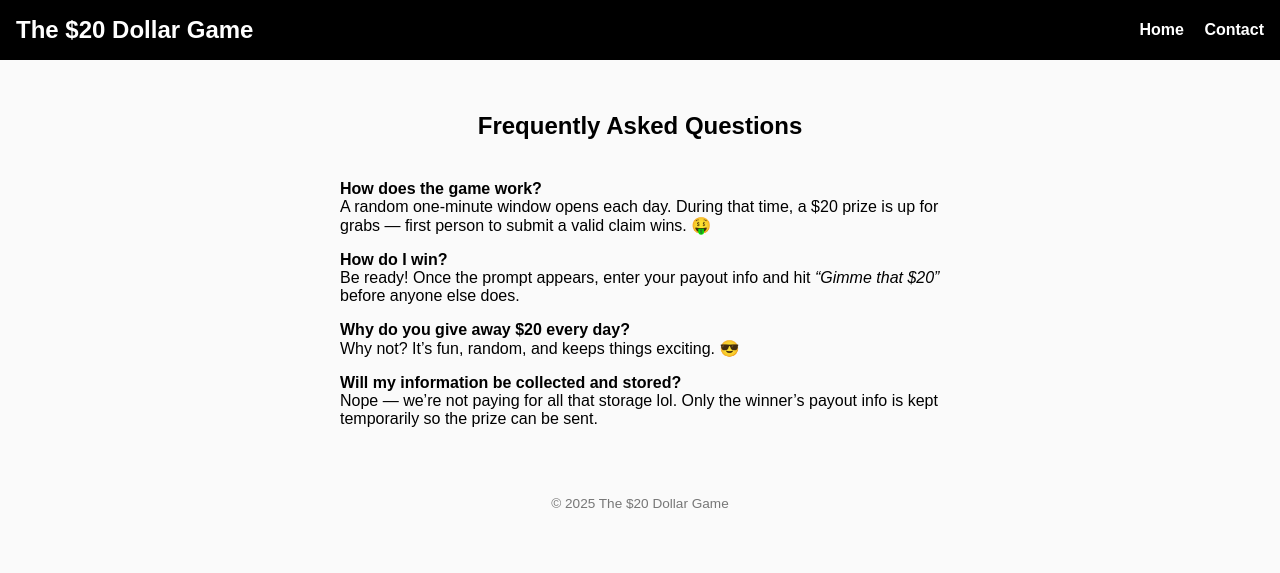
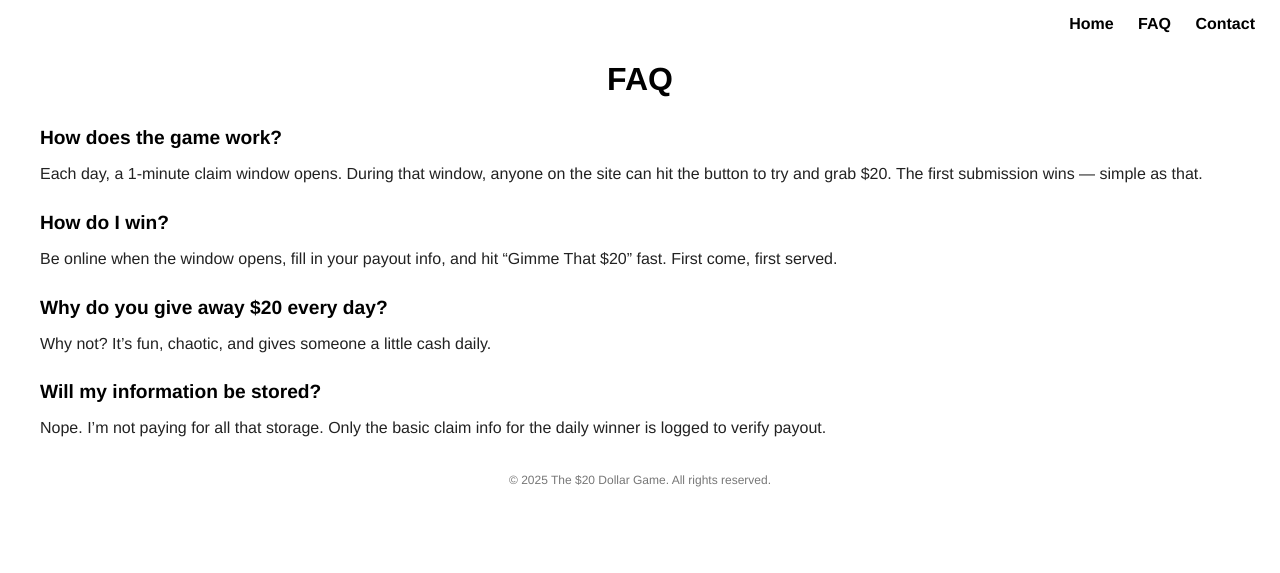
Before and after one commit to millera9806-ui/the20dollargame, a website: page public/faq.html in a window 1280 px wide. Drawn offline with Linux system fonts and the light colour scheme.

Commit message:
Add FAQ and Contact pages with simple black text layout

```diff
--- a/public/faq.html
+++ b/public/faq.html
@@ -1,40 +1,80 @@
 <!DOCTYPE html>
 <html lang="en">
 <head>
-  <meta charset="UTF-8" />
-  <meta name="viewport" content="width=device-width, initial-scale=1.0" />
-  <title>FAQ | The $20 Dollar Game</title>
-  <link rel="stylesheet" href="style.css" />
+  <meta charset="UTF-8">
+  <meta name="viewport" content="width=device-width, initial-scale=1.0">
+  <title>FAQ – The $20 Dollar Game</title>
+  <style>
+    body {
+      background-color: white;
+      color: black;
+      font-family: 'Helvetica Neue', Arial, sans-serif;
+      margin: 0;
+      padding: 40px;
+      text-align: left;
+    }
+
+    h1 {
+      text-align: center;
+      font-weight: 800;
+    }
+
+    h2 {
+      font-size: 1.2em;
+      font-weight: bold;
+      margin-top: 1.5em;
+    }
+
+    p {
+      font-size: 1em;
+      color: #222;
+      margin-top: 0.3em;
+    }
+
+    .nav {
+      position: absolute;
+      top: 15px;
+      right: 25px;
+    }
+
+    .nav a {
+      color: black;
+      text-decoration: none;
+      margin-left: 20px;
+      font-weight: bold;
+    }
+
+    footer {
+      font-size: 0.75em;
+      color: #777;
+      text-align: center;
+      margin-top: 3em;
+    }
+  </style>
 </head>
 <body>
-  <header>
-    <h1>The $20 Dollar Game</h1>
-    <nav>
-      <a href="/index.html">Home</a>
-      <a href="/contact.html">Contact</a>
-    </nav>
-  </header>
+  <div class="nav">
+    <a href="index.html">Home</a>
+    <a href="faq.html">FAQ</a>
+    <a href="contact.html">Contact</a>
+  </div>
 
-  <main>
-    <h2>Frequently Asked Questions</h2>
+  <h1>FAQ</h1>
 
-    <section style="max-width: 700px; margin: 40px auto; text-align: left;">
-      <p><strong>How does the game work?</strong><br>
-      A random one-minute window opens each day. During that time, a $20 prize is up for grabs — first person to submit a valid claim wins. 🤑</p>
+  <h2>How does the game work?</h2>
+  <p>Each day, a 1-minute claim window opens. During that window, anyone on the site can hit the button to try and grab $20. The first submission wins — simple as that.</p>
 
-      <p><strong>How do I win?</strong><br>
-      Be ready! Once the prompt appears, enter your payout info and hit <em>“Gimme that $20”</em> before anyone else does.</p>
+  <h2>How do I win?</h2>
+  <p>Be online when the window opens, fill in your payout info, and hit “Gimme That $20” fast. First come, first served.</p>
 
-      <p><strong>Why do you give away $20 every day?</strong><br>
-      Why not? It’s fun, random, and keeps things exciting. 😎</p>
+  <h2>Why do you give away $20 every day?</h2>
+  <p>Why not? It’s fun, chaotic, and gives someone a little cash daily.</p>
 
-      <p><strong>Will my information be collected and stored?</strong><br>
-      Nope — we’re not paying for all that storage lol. Only the winner’s payout info is kept temporarily so the prize can be sent.</p>
-    </section>
+  <h2>Will my information be stored?</h2>
+  <p>Nope. I’m not paying for all that storage. Only the basic claim info for the daily winner is logged to verify payout.</p>
 
-    <footer>
-      <p>© 2025 The $20 Dollar Game</p>
-    </footer>
-  </main>
+  <footer>
+    © 2025 The $20 Dollar Game. All rights reserved.
+  </footer>
 </body>
 </html>
```
Also changed, not shown: public/contact.html (+59 -22 lines).
